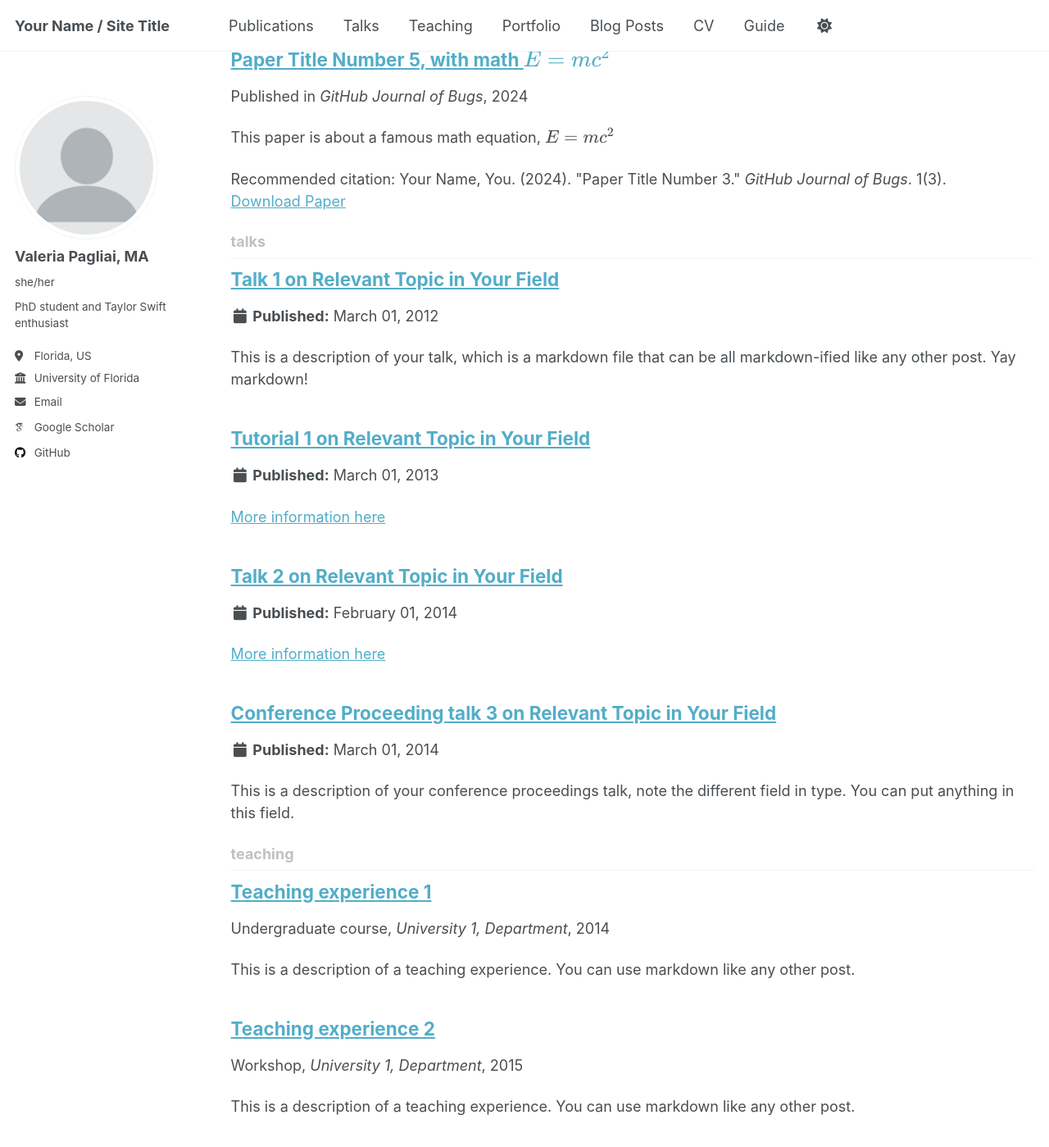
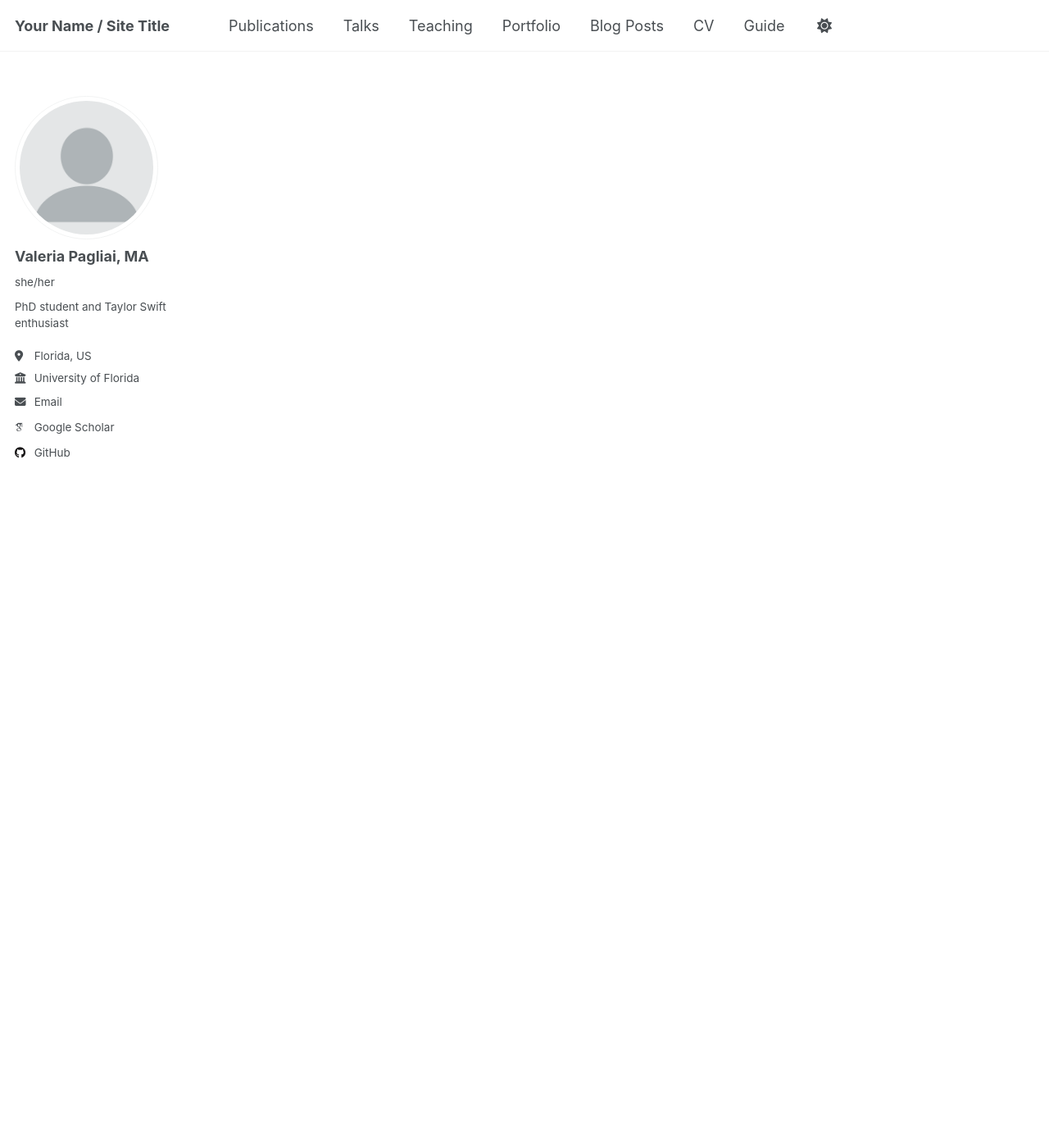
Before and after one commit to ValPagliai/ValPagliai, a Jekyll site: the page built from _pages/collection-archive.html, in a window 1280 px wide and 1400 px high, scrolled down 2076 px. Shown: the whole window at 82% size. Built offline with Jekyll 4.4.1, drawn with Linux system fonts in a browser that asks for light colours; some web fonts are replaced; a script that is not in the unit is left out; some of the changed lines change nothing that is shown; some of the changed text lies outside the part shown.

Commit message:
Updated links

```diff
--- a/_config.yml
+++ b/_config.yml
@@ -217,19 +217,9 @@
 
 # These settings control the types of collections used by the template
 collections:
-  teaching:
-    output: true
-    permalink: /:collection/:path/
   publications:
     output: true
     permalink: /:collection/:path/
-  portfolio:
-    output: true
-    permalink: /:collection/:path/
-  talks:
-    output: true
-    permalink: /:collection/:path/
-
 
 # These settings control how pages and collections are included in the site
 defaults:
@@ -251,15 +241,6 @@
     values:
       layout: single
       author_profile: true
-  # _teaching
-  - scope:
-      path: ""
-      type: teaching
-    values:
-      layout: single
-      author_profile: true
-      share: true
-      comments: true
   # _publications
   - scope:
       path: ""
@@ -269,23 +250,6 @@
       author_profile: true
       share: true
       comments: true
-  # _portfolio
-  - scope:
-      path: ""
-      type: portfolio
-    values:
-      layout: single
-      author_profile: true
-      share: true
-      comment: true
-  # _talks
-  - scope:
-      path: ""
-      type: talks
-    values:
-      layout: talk
-      author_profile: true
-      share: true
 
 
 # Sass/SCSS
```
